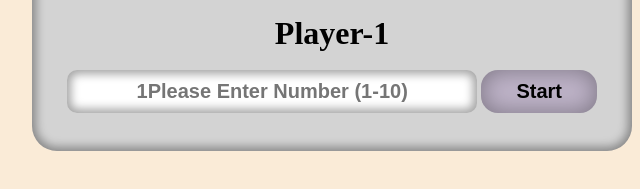
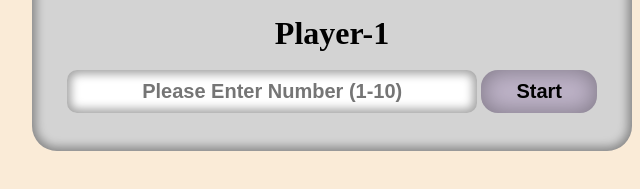
Before and after one commit to devsramen/OYA-JavaScript-Guessing-Numbers-user-10, a plain HTML site: page index.html in a window 1280 px wide. Shown: the part 135-324 px from the top of the page, 308-948 px from the left. Drawn offline with Linux system fonts and the light colour scheme.

Commit message:
Update HTML file at 20-11-2024_1851.

```diff
--- a/index.html
+++ b/index.html
@@ -28,7 +28,7 @@
                 <h2 id="inputArrayPlayer4">Player-4 guessed : <span id="inputArrayPlayerValue4"></span></h2>
             </div>
 
-            <input type="password" name="Numbers" id="playerInput1" placeholder="1Please Enter Number (1-10)">
+            <input type="password" name="Numbers" id="playerInput1" placeholder="Please Enter Number (1-10)">
             <button id="playerInputBtn1">Start</button><br>
 
             <input type="text" name="Numbers" id="playerInput2" placeholder="Please Enter Guessing Number (1-10)">
```
